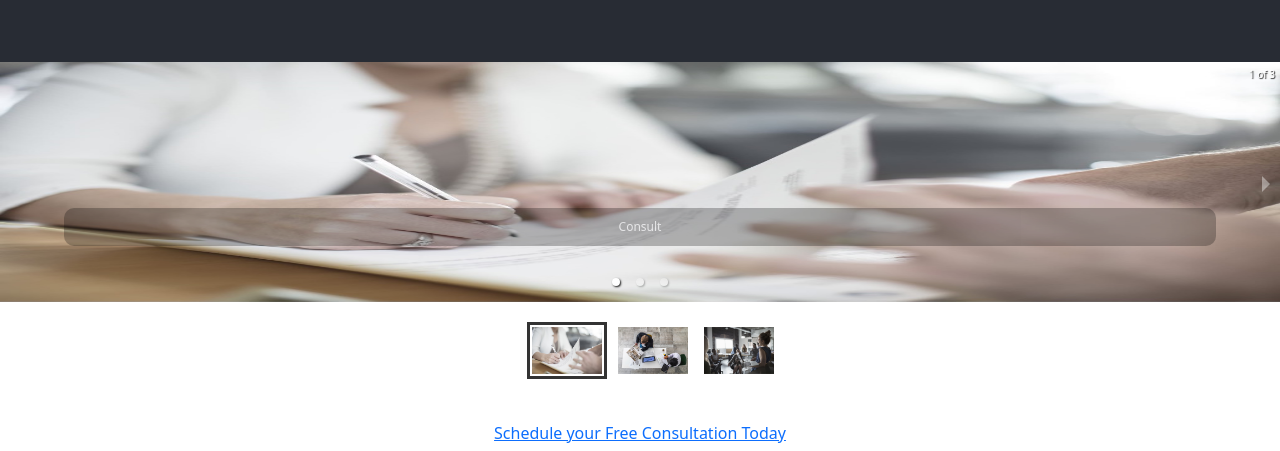
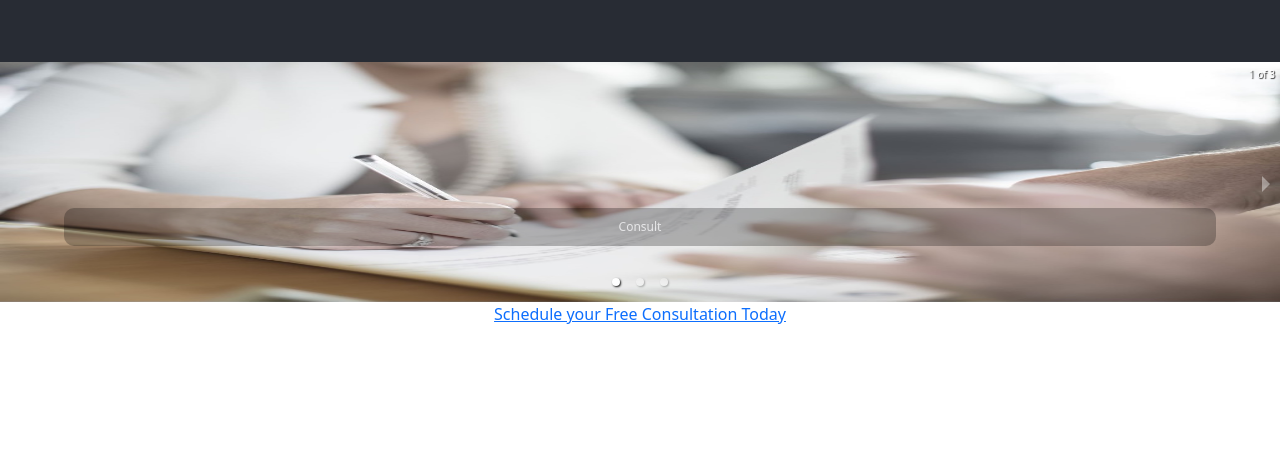
Before and after one commit to mikah-mandanh/site, a React (Create React App) app: page / in a window 1280 px wide. Shown: the part 154-605 px from the top of the page. Built offline with nearby package versions, Linux system fonts and the light colour scheme.

Commit message:
removed carousel thumbs to resolve unsafe components error

```diff
--- a/src/components/HomeCarousel.js
+++ b/src/components/HomeCarousel.js
@@ -3,8 +3,9 @@ import { Carousel } from 'react-responsive-carousel'
 import "react-responsive-carousel/lib/styles/carousel.min.css";
 
 function HomeCarousel(props) {
+
     return(
-        <Carousel>
+        <Carousel showThumbs={false}>
         <div>
             <img src="consult.jpg" />
             <p className="legend">Consult</p>
```
